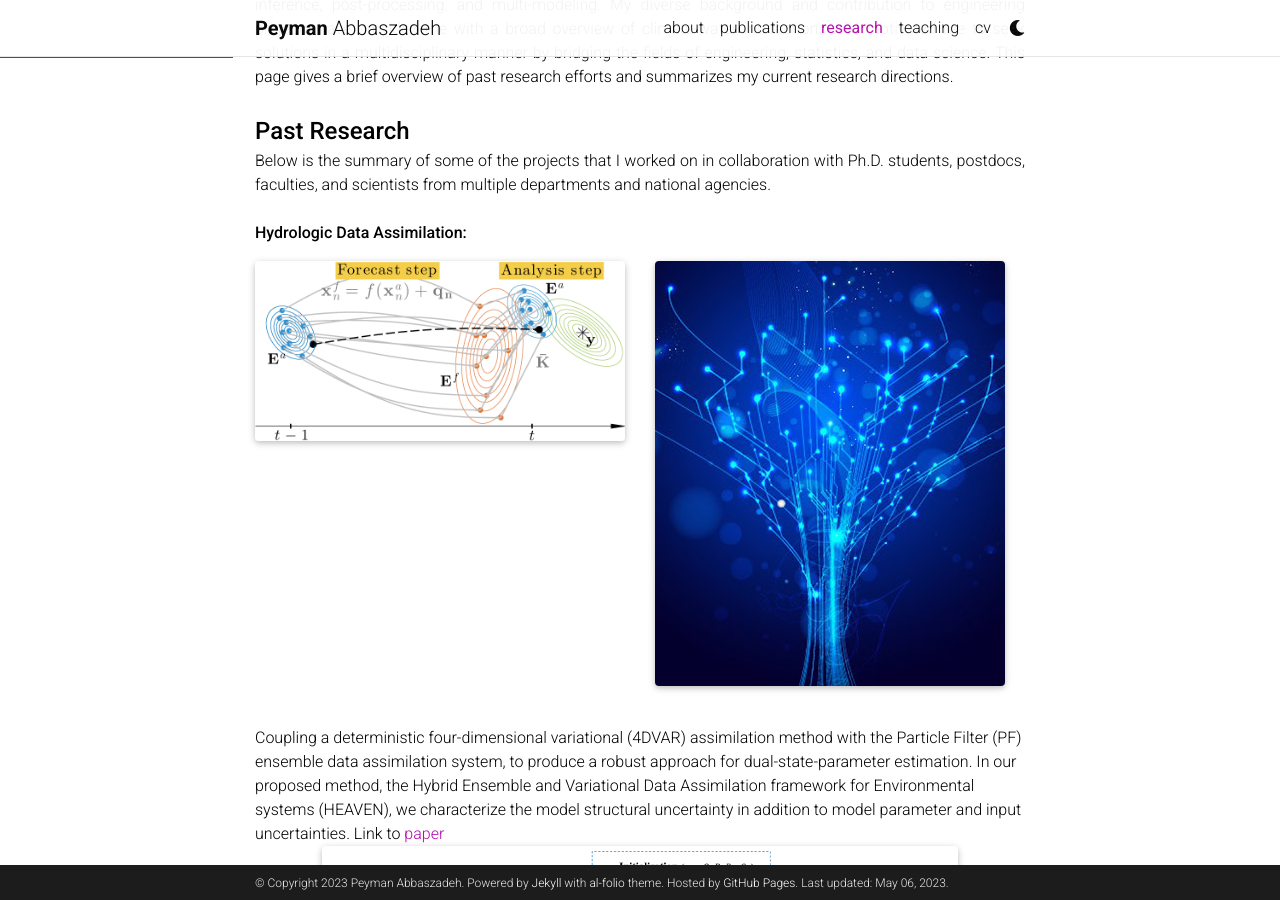
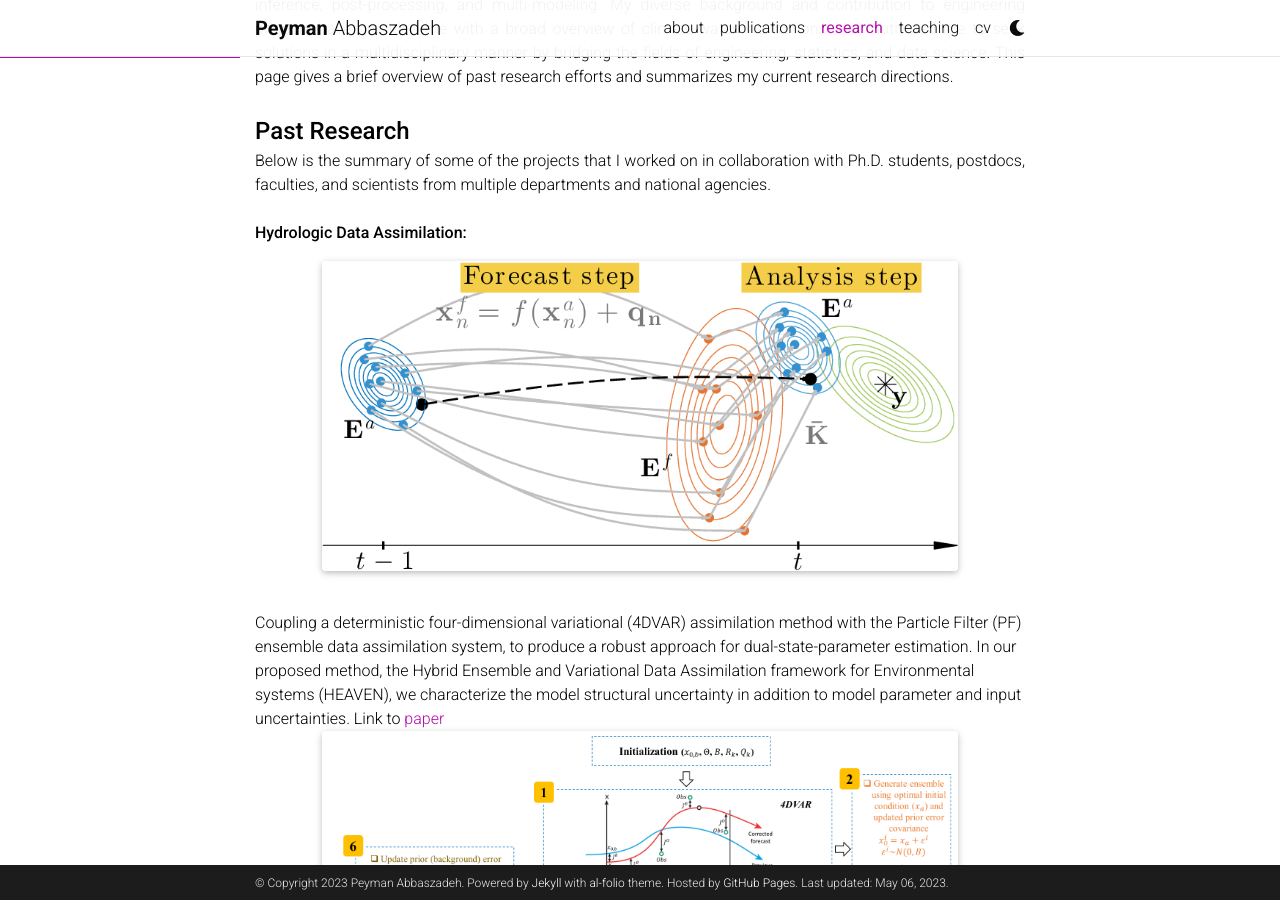
Before and after one commit to Pabbaszadeh/Pabbaszadeh.github.io, a Jekyll site: the page built from _pages/research.md, in a window 1280 px wide and 900 px high, scrolled down 662 px. Built offline with Jekyll 4.4.1, drawn with Linux system fonts in a browser that asks for light colours; full-size pictures stand in for the smaller copies a plugin makes; comment, search, counter and statistics services are not loaded; a style sheet for code colours, icons or effects is not loaded.

Commit message:
Update research.md

```diff
--- a/_pages/research.md
+++ b/_pages/research.md
@@ -20,11 +20,8 @@
 
 <strong style="font-size: 16px;">Hydrologic Data Assimilation:</strong><br>
 <div class="row justify-content-sm-center">
-    <div class="col-sm-6 mt-3 mt-md-0">
+    <div class="col-sm-10 mt-3 mt-md-0">
         {% include figure.html path="assets/img/DA.png" title="example image" class="img-fluid rounded z-depth-1" %}
-    </div>
-    <div class="col-sm-6 mt-3 mt-md-0">
-        {% include figure.html path="assets/img/HPC.jpeg" title="example image" class="img-fluid rounded z-depth-1" %}
     </div>
 </div>
 <br>
```
